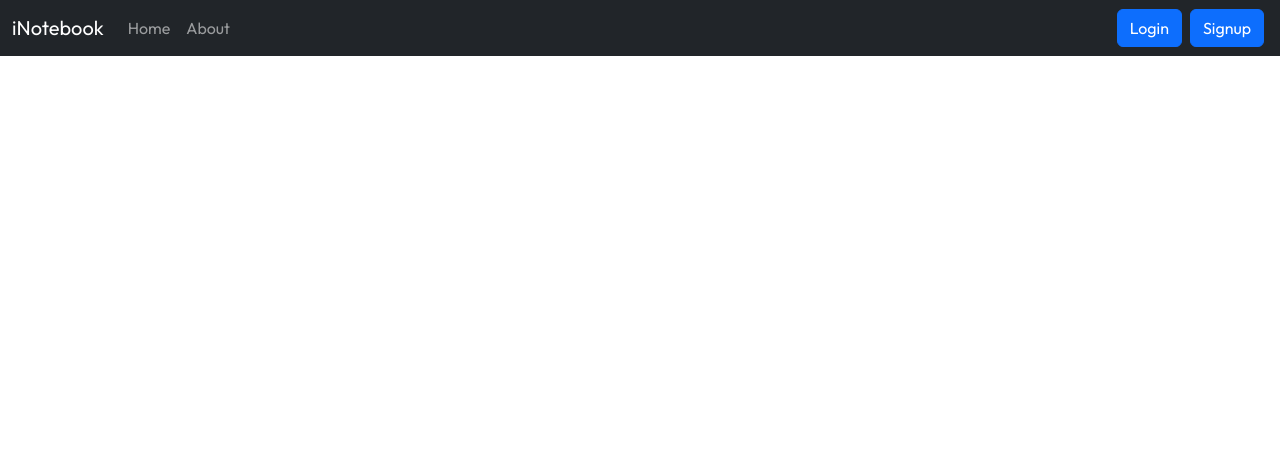
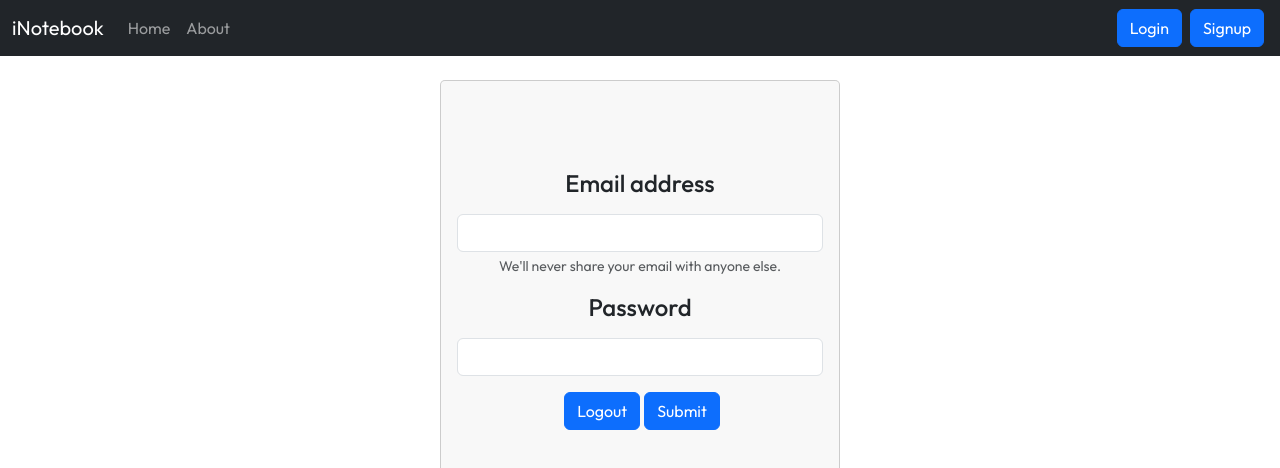
Before and after one commit to Laraib007/MERN-stack, a React (Create React App) app: page /home in a window 1280 px wide. Shown: the top 468 px of the page. Built offline with nearby package versions, Linux system fonts and the light colour scheme.

Commit message:
still fixing issues

```diff
--- a/src/App.js
+++ b/src/App.js
@@ -10,9 +10,9 @@ import Navbar from './components/Navbar';
 import NoteState from "./contextApi/notes/noteState";
 import Login from './components/Login';
 import Signup from './components/Signup';
+import { useState } from 'react';
 
  function App () {
-
   const login = localStorage.getItem("token")
   return (
     <NoteState>
@@ -22,7 +22,7 @@ import Signup from './components/Signup';
             <Navbar />
             <div className='container my-3'>
             <Routes>
-              <Route path="/" element={login ? <Home /> : <Login /> } />
+              <Route path="/home" element={login ? <Home /> : <Login /> } />
               <Route path="/about" element={<About />} />
               <Route path="/Login" element={<Login />} />
               <Route path="/Signup" element={<Signup />} />
--- a/src/components/Login.js
+++ b/src/components/Login.js
@@ -1,9 +1,13 @@
-import React, { useState } from 'react'
+import React, { useRef, useState } from 'react'
 import { Link, useNavigate  } from "react-router-dom";
 
 const Login = () => {
     let Navigate  = useNavigate ();
+    const ref = useRef()
 
+    const onClick =()=>{
+      ref.current.click()
+    }
     const [credentials, setCredentials] = useState({ email: '', password: ''})
 
 const handleSubmit= async(e)=>{
@@ -18,7 +22,7 @@ const handleSubmit= async(e)=>{
       const json = await response.json()
       if(json.success){
             localStorage.setItem("token", json.token)
-            Navigate("/")
+            Navigate("/home")
       } else{
         alert(json.error)
       }
@@ -39,8 +43,8 @@ const handleSubmit= async(e)=>{
     <label htmlFor="exampleInputPassword1" className="form-label"><h4>Password</h4></label>
     <input type="password" className="form-control" name='password' id="password" onChange={onChange}  value={credentials.password}/>
   </div>
-  <Link type="submit" className={`btn btn-primary mx-1`}  to='/' role="button">Logout</Link>
-
+  <Link  onClick={onClick} className={`btn btn-primary mx-1`}  to="/home" role="button">Logout</Link>
+  <button ref={ref} type="submit" className="btn btn-primary" to='/home' >Submit</button>
 </form>
     </div>
   )
```
